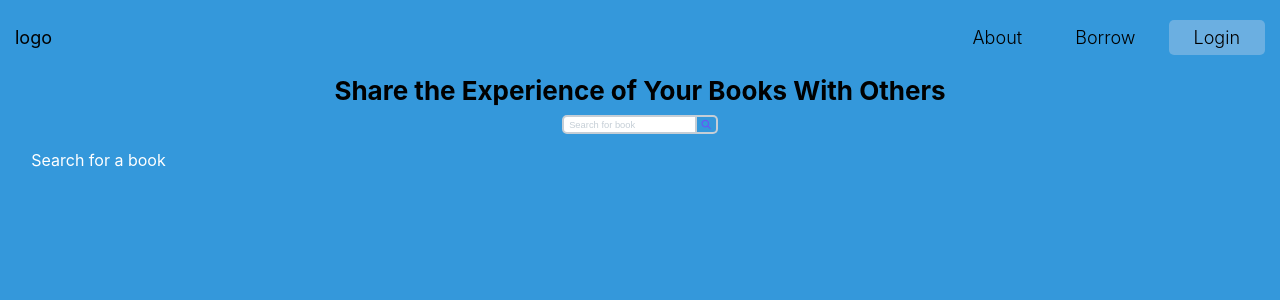
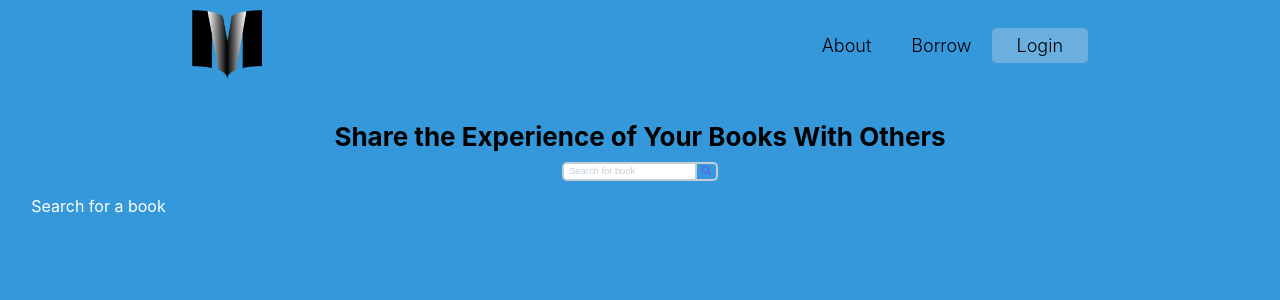
Before and after one commit to Neighborhood-Library/FrontEnd, a React (Create React App) app: page /books in a window 1280 px wide. Shown: the top 300 px of the page. Built offline with nearby package versions, Linux system fonts and the light colour scheme.

Commit message:
app header css changes and about page

```diff
--- a/src/App.js
+++ b/src/App.js
@@ -28,7 +28,9 @@ function App(props) {
   return (
     <div className='App'>
       <header>
-        <div className='logo'>logo</div>
+        <div className='logo-cont'>
+          <img src="./img/myvivlio-logo.png" alt="logo" className="logo"/>
+        </div>
         <nav className='app-nav'>
           <Link to='/about'>About</Link>
           <Link to='/borrow'>Borrow</Link>
--- a/src/App.scss
+++ b/src/App.scss
@@ -3,7 +3,8 @@ $tablet: 800px;
 
 header {
   display: flex;
-  padding: 20px 15px;
+  padding: 10px 15%;
+  margin-bottom: 30px;
 
   @media (max-width: $phone) {
     text-align: center;
@@ -12,12 +13,9 @@ header {
     z-index: 98;
   }
 
-  .logo {
+  .logo-cont {
     position: relative;
-    z-index: 98;
     margin: 0;
-    padding: 7px 0;
-    font-size: 1.8rem;
     width: 75%;
     text-align: left;
 
@@ -25,14 +23,18 @@ header {
       display: none;
     }
   }
+
+  .logo {
+    width: 70px;
+  }
 }
 
 .app-nav {
     position: relative;
     z-index: 98;
     display: flex;
-    justify-content: space-between;
-    align-items: flex-end;
+    justify-content: flex-end;
+    align-items: center;
     width: 25%;
 
     @media (max-width: $phone) {
--- a/src/pages/About.js
+++ b/src/pages/About.js
@@ -1,5 +1,4 @@
 import React from 'react';
-import '../scss/About.scss';
 
 const About = () => {
   const team = [
```
Also changed, not shown: public/img/myvivlio-logo.jpg (added), public/img/myvivlio-logo.png (added).
